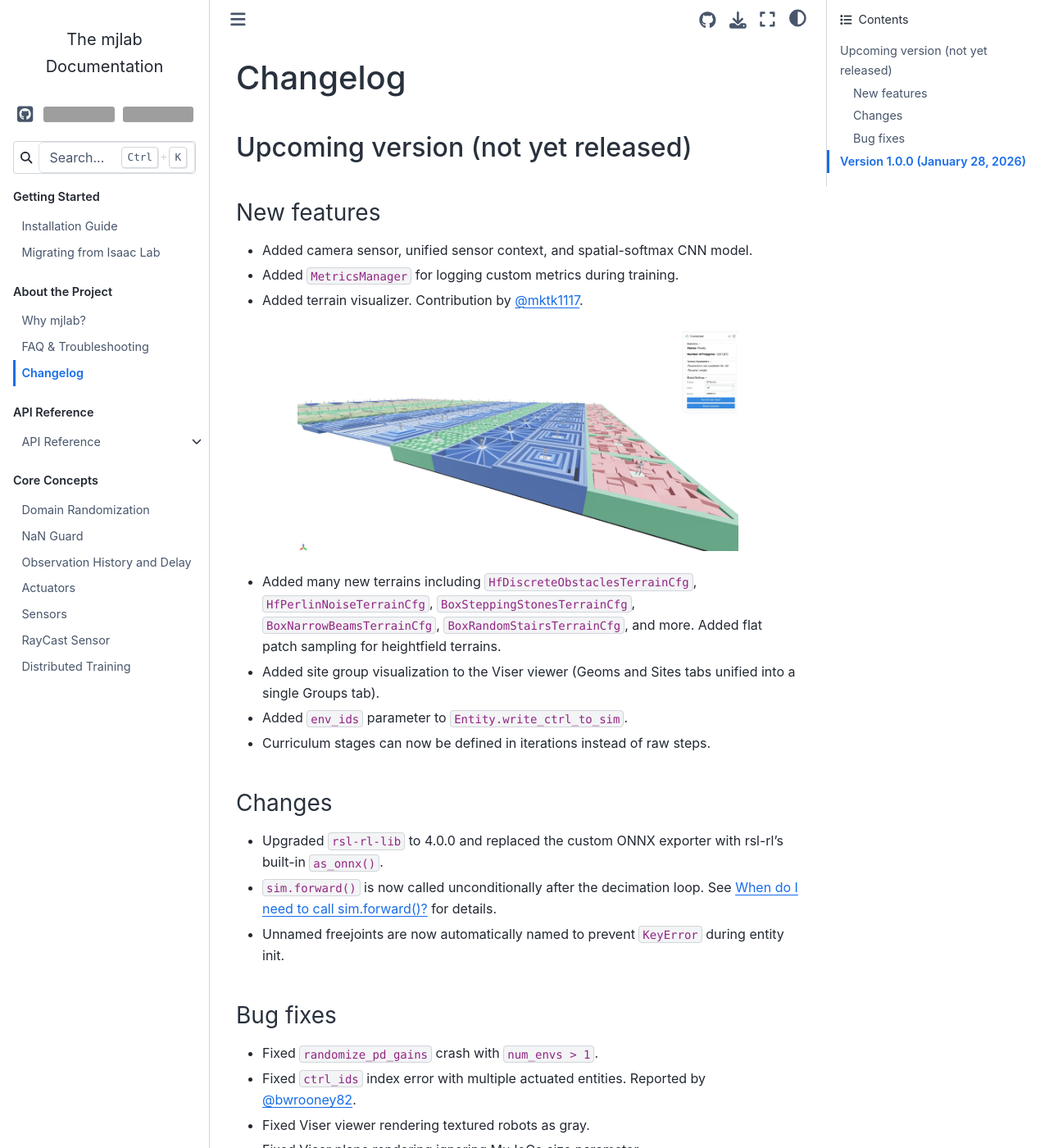
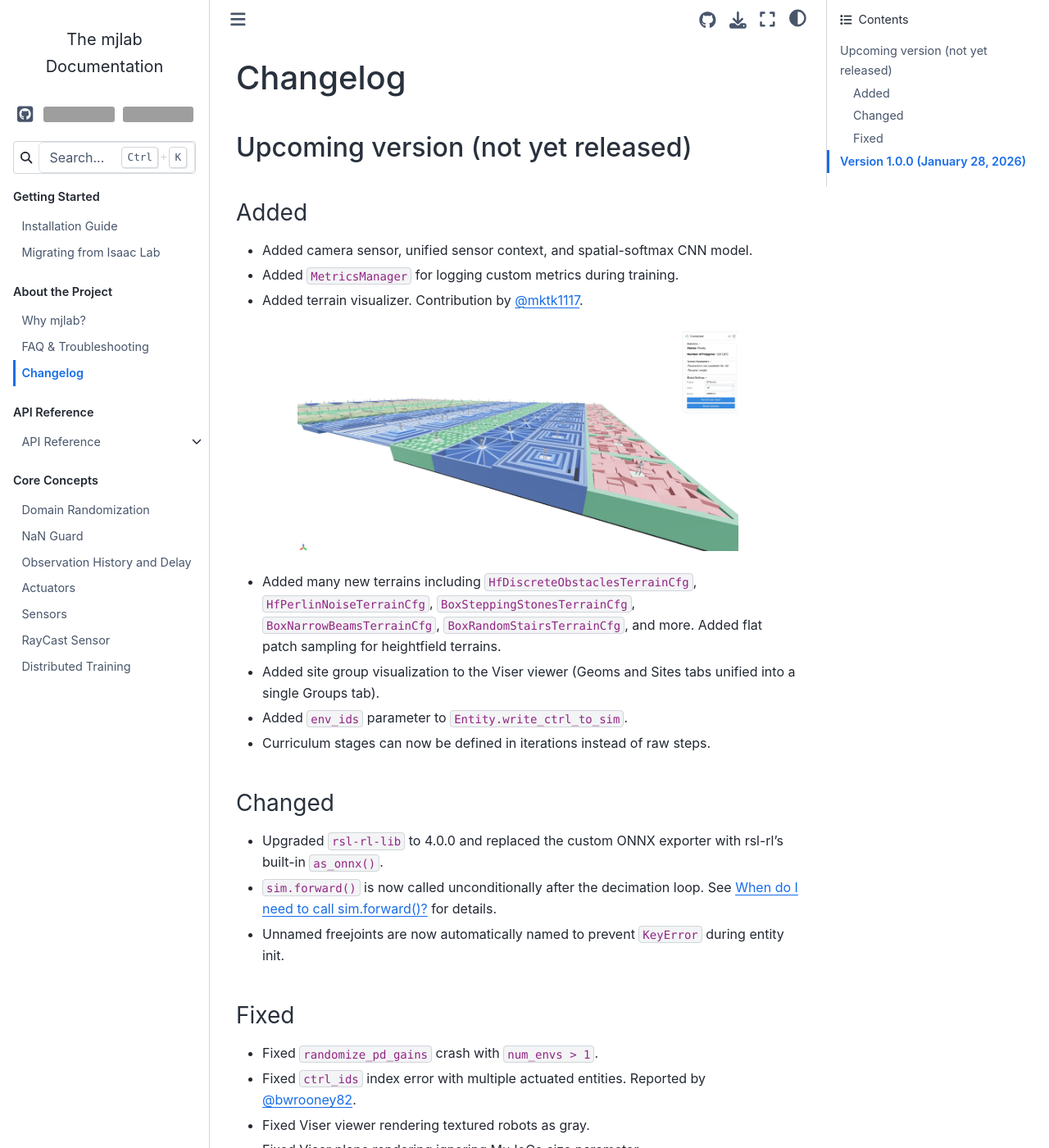
Before and after one commit to DavidDobas/mjlab-hackathon, a Sphinx documentation site: the page built from docs/source/changelog.rst, in a window 1280 px wide and 1400 px high. Shown: the whole window at 82% size. Built offline with Sphinx 7.4.7 and the Sphinx Book theme 1.1.4, drawn with Linux system fonts in a browser that asks for light colours; grey boxes are pictures that could not be loaded.

Commit message:
Rename changelog sections to Keep a Changelog convention

```diff
--- a/docs/source/changelog.rst
+++ b/docs/source/changelog.rst
@@ -5,8 +5,8 @@ Changelog
 Upcoming version (not yet released)
 ------------------------------------
 
-New features
-^^^^^^^^^^^^
+Added
+^^^^^
 
 - Added camera sensor, unified sensor context, and spatial-softmax CNN
   model.
@@ -27,7 +27,7 @@ New features
 - Curriculum stages can now be defined in iterations instead of raw
   steps.
 
-Changes
+Changed
 ^^^^^^^
 
 - Upgraded ``rsl-rl-lib`` to 4.0.0 and replaced the custom ONNX
@@ -37,8 +37,8 @@ Changes
 - Unnamed freejoints are now automatically named to prevent
   ``KeyError`` during entity init.
 
-Bug fixes
-^^^^^^^^^
+Fixed
+^^^^^
 
 - Fixed ``randomize_pd_gains`` crash with ``num_envs > 1``.
 - Fixed ``ctrl_ids`` index error with multiple actuated entities.
```
